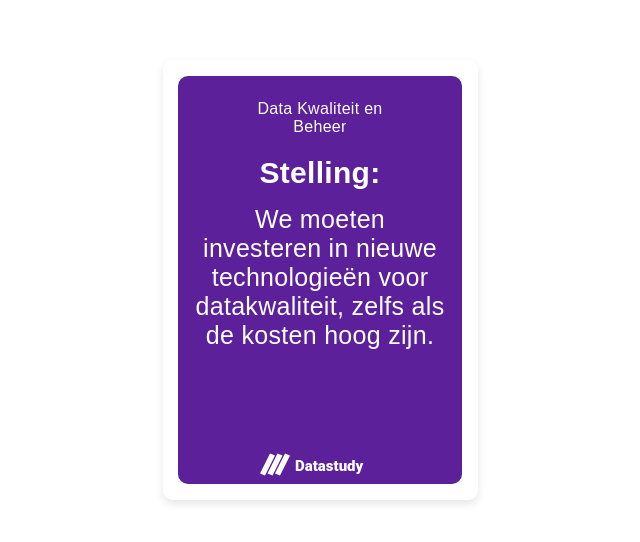
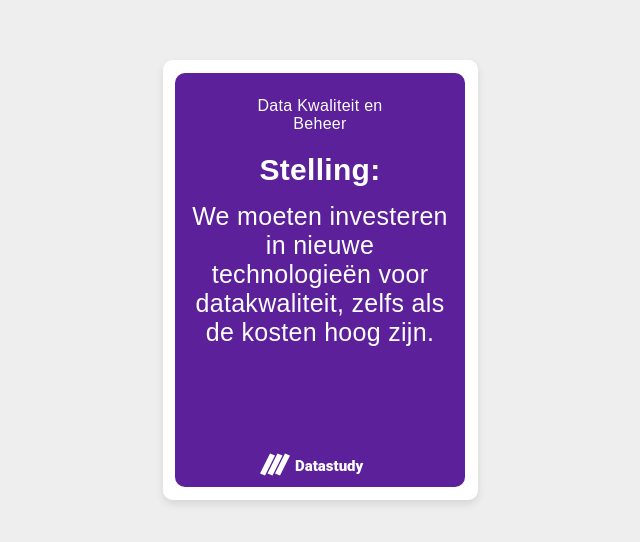
Before and after one commit to datastudy-nl/AI-stellingen, a plain HTML site: page index.html in a window 1280 px wide. Shown: the part 120-662 px from the top of the page, without its empty margins (320-960 px from the left). Drawn offline with Linux system fonts and the light colour scheme.

Commit message:
background color

```diff
--- a/style.css
+++ b/style.css
@@ -12,7 +12,7 @@ body {
     align-items: center;
     height: 100vh;
     margin: 0;
-    background-color: #ffffff;
+    background-color: #eee;
     overflow: hidden;
 }
 
@@ -84,9 +84,9 @@ footer {
 }
 
 .cardParent {
-    width: 90%;
+    width: 92%;
     height: 100%;
-    padding: 5%;
+    padding: 4%;
     background-color: white;
     margin: 0;
 }
```
